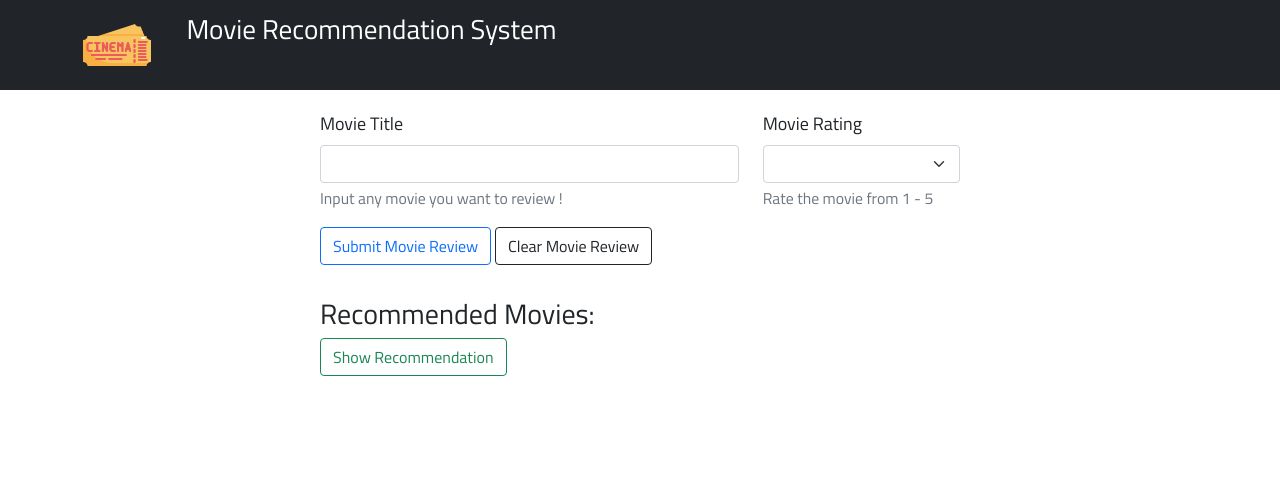
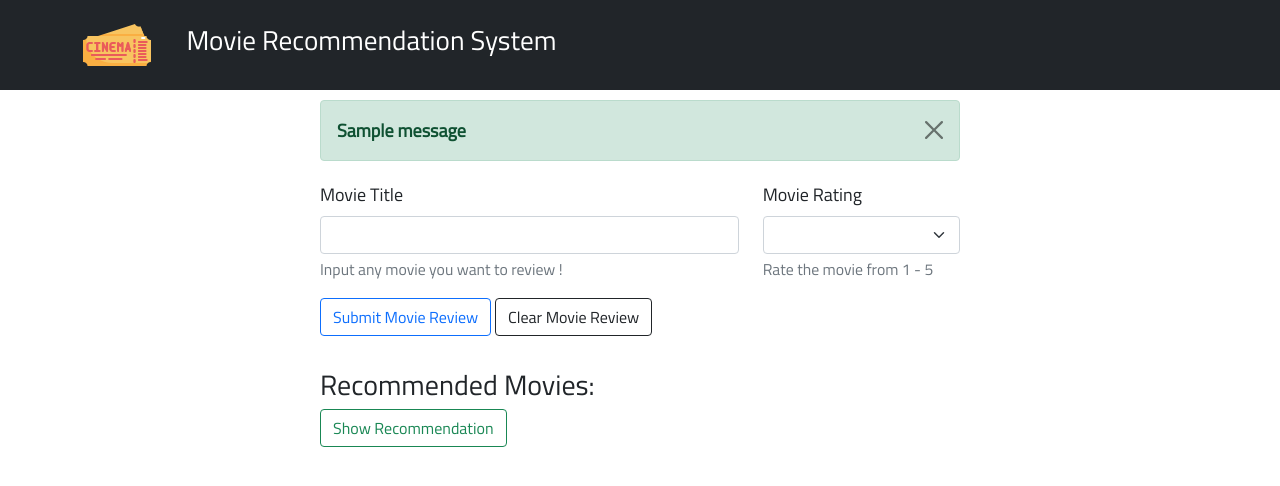
Before and after one commit to LeandroMartinMacato/flask-movie-recommendation-collaborative-filtering, a Flask app: page / in a window 1280 px wide. Shown: the top 486 px of the page. Run offline with Flask 2, Linux system fonts and the light colour scheme; one stand-in notice (Sample message) is shown; parts of the project's set-up code (start-up, migrations or seed data) failed here and were passed over.

Commit message:
feat: add flash messages

```diff
--- a/app/app.py
+++ b/app/app.py
@@ -1,7 +1,7 @@
 import pandas as pd
 from scipy import sparse
 from sklearn.metrics.pairwise import cosine_similarity
-from flask import Flask, request, jsonify , render_template
+from flask import Flask, request, jsonify , render_template , flash
 from recommend_manager import MovieManager
 
 import warnings
@@ -10,12 +10,19 @@ warnings.filterwarnings("ignore")  # ignore warnings
 
 movieManager = MovieManager()
 app = Flask(__name__)
+app.config.update(
+    TESTING = True,
+    SECRET_KEY = "password"
+)
 
 # ------------------------------- FLASK ROUTES ------------------------------- #
 
 
 @app.route("/" , methods=["POST" , "GET"])
 def home():
+    error = False
+    error_message = ""
+
     try:
         if request.method == "POST":
             movie_form_input = request.form["movie_input"]
@@ -27,14 +34,19 @@ def home():
 
             if movie_form_input and rating_form_input:
                 movieManager.add_movie([movie_form_input , rating_form_input])
+                flash(f"Successfully added [{movie_form_input}]" , "info")
             else:
+                error = True
+                error_message = "Movie Input box Empty"
                 print("No movie Added , Detected Empty form")
 
 
             print(f"{movie_form_input} added")
     except Exception as e:
         print(f"EXCEPTION AT HOME: {e}")
-    return render_template("index.html")
+        print("MOVIE NOT IN DB")
+
+    return render_template("index.html" , error = error , error_msg = error_message)
 
 
 @app.route("/get_recommend", methods=["POST"])
--- a/app/recommend_manager.py
+++ b/app/recommend_manager.py
@@ -16,8 +16,6 @@ class MovieManager():
         item_similarity_df = pd.read_csv(
             r"dataset_collab/similarity_model.csv", index_col=0)
         print("DF LOADED")
-
-        # TODO: CACHCE item_similarity_df
 
         return item_similarity_df
 
@@ -52,7 +50,6 @@ class MovieManager():
             f"*****************************Watched Movies:\n{watched_movies}")
         similar_movies = pd.DataFrame()
 
-        #TODO: When only a single movie is watched it will not iterate
         for movie, rating in watched_movies:
             similar_movies = similar_movies.append(
                 self.get_similar_movie(movie, rating), ignore_index=True)
--- a/app/static/style.css
+++ b/app/static/style.css
@@ -10,7 +10,8 @@ body{
 
 .container-content{
     margin: auto;
-    width: 50%
+    width: 50%;
+    height:90%;
 }
 
 .flex-movies-parent{
--- a/app/templates/base.html
+++ b/app/templates/base.html
@@ -7,6 +7,9 @@
 
     <!-- ------------------------------ BOOTSTRAP ------------------------------ -->
     <link href="https://cdn.jsdelivr.net/npm/bootstrap@5.1.3/dist/css/bootstrap.min.css" rel="stylesheet" integrity="sha384-1BmE4kWBq78iYhFldvKuhfTAU6auU8tT94WrHftjDbrCEXSU1oBoqyl2QvZ6jIW3" crossorigin="anonymous">
+    <script src="https://cdn.jsdelivr.net/npm/bootstrap@5.1.3/dist/js/bootstrap.bundle.min.js"
+        integrity="sha384-ka7Sk0Gln4gmtz2MlQnikT1wXgYsOg+OMhuP+IlRH9sENBO0LRn5q+8nbTov4+1p"
+        crossorigin="anonymous"></script>
     <!-- ----------------------------- CUSTOM CSS ------------------------------ -->
     <link rel="stylesheet" href="{{ url_for('static', filename='style.css') }}" />
 
@@ -20,8 +23,8 @@
     <nav class="navbar navbar-light bg-dark">
     <div class="container">
         <a class="navbar-brand" href="#">
-        <img src="static/icon.png" alt="LOGO" width="70" height="64" class="d-inline-block align-top">
-        <span class="navbar-brand mb-0 h1"
+        <img src="static/icon.png" alt="LOGO" width="70" height="64" class="d-inline-block">
+        <span class="navbar-brand mt-5 h1"
         style="
         color:white;
         margin-left: 30px;
--- a/app/templates/index.html
+++ b/app/templates/index.html
@@ -2,6 +2,24 @@
 
 {% block content %}
 <div class="container-content">
+    <!-- ---------------------------- Flash Message ---------------------------- -->
+    {% if error == True %}
+            <div class="alert alert-danger alert-dismissible fade show" role="alert"
+            style="margin-top: 10px;">
+                <strong> {{error_msg}} </strong>
+                <button type="button" class="btn-close" data-bs-dismiss="alert" aria-label="Close"></button>
+            </div>
+    {% else %}
+        {% for message in get_flashed_messages() %}
+            <div class="alert alert-success alert-dismissible fade show" role="alert"
+            style="margin-top: 10px;">
+                <strong> {{ message }} </strong>
+                <button type="button" class="btn-close" data-bs-dismiss="alert" aria-label="Close"></button>
+            </div>
+        {% endfor %}
+    {% endif %}
+
+    <!-- -------------------------------- FORM --------------------------------- -->
     <form class = "row mb-3" action="#" method="post" style="margin-top:20px;">
         <div class="col-sm-8">
         <label for="exampleInputEmail1" class="form-label">Movie Title</label>
```
